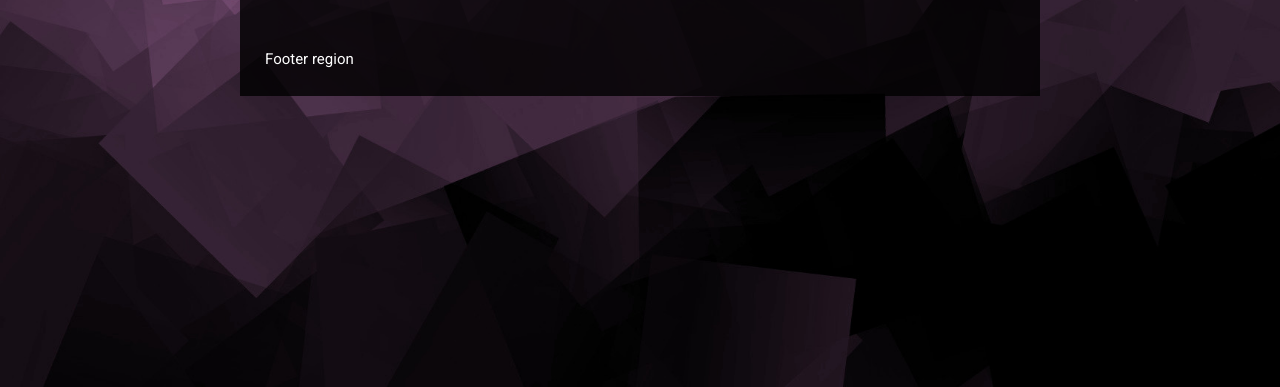
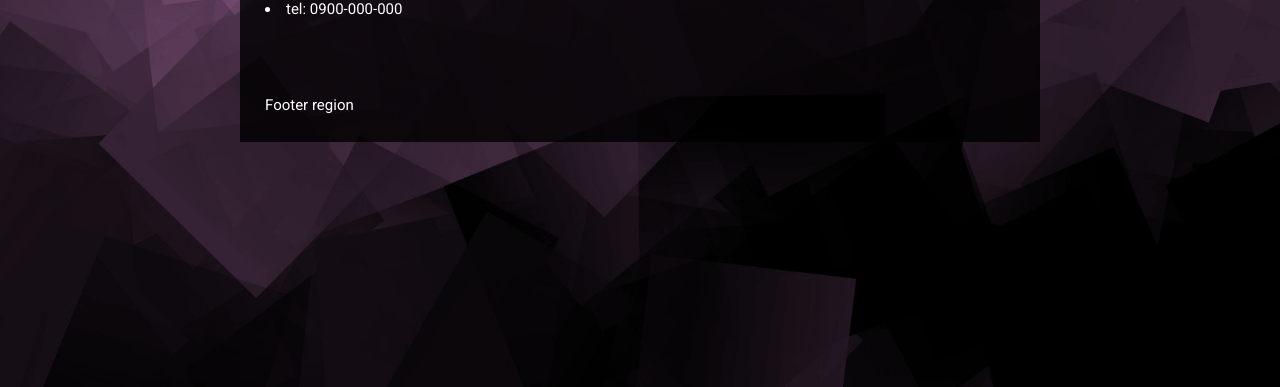
Before and after one commit to CindyFu1226/cindyfu1226.github.io, a plain HTML site: page index.html in a window 1280 px wide. Shown: the part 413-800 px from the top of the page. Drawn offline with nearby package versions, Linux system fonts and the light colour scheme.

Commit message:
Update index.html

```diff
--- a/index.html
+++ b/index.html
@@ -48,6 +48,7 @@
             <h2>Home</h2>
             <p>
               Hello everyone,I'm Cindy.
+              <li>tel: 0900-000-000</li>
             </p>
           </div>
 
```
